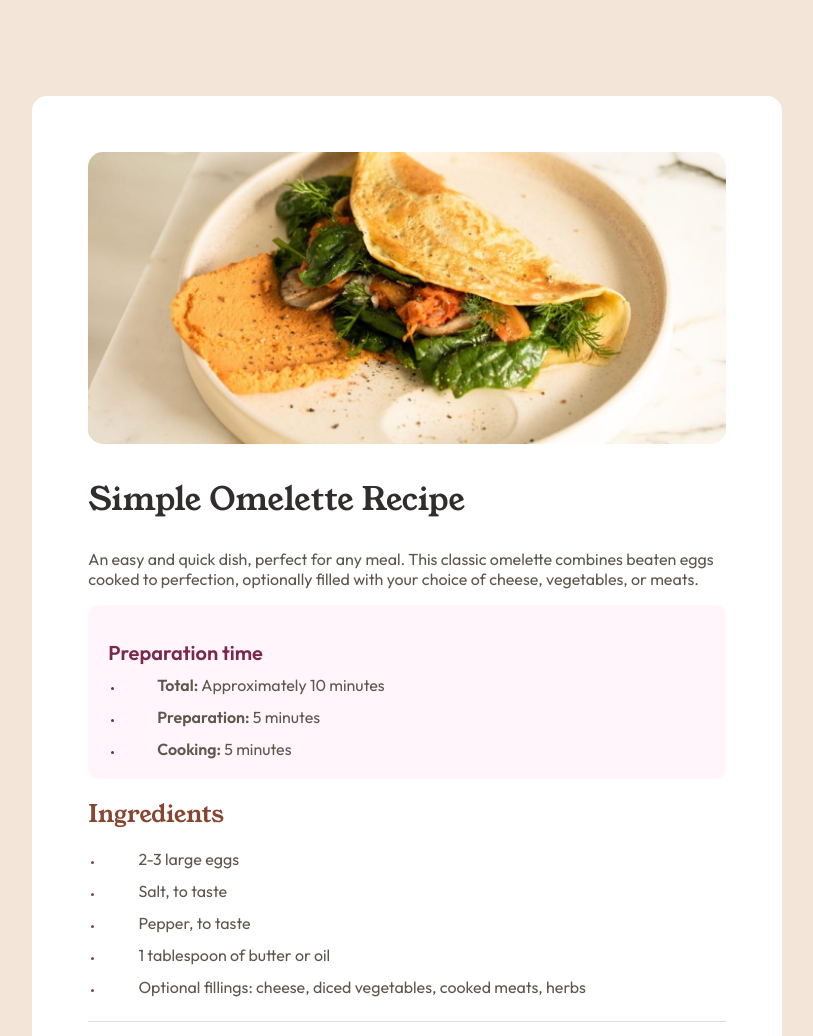
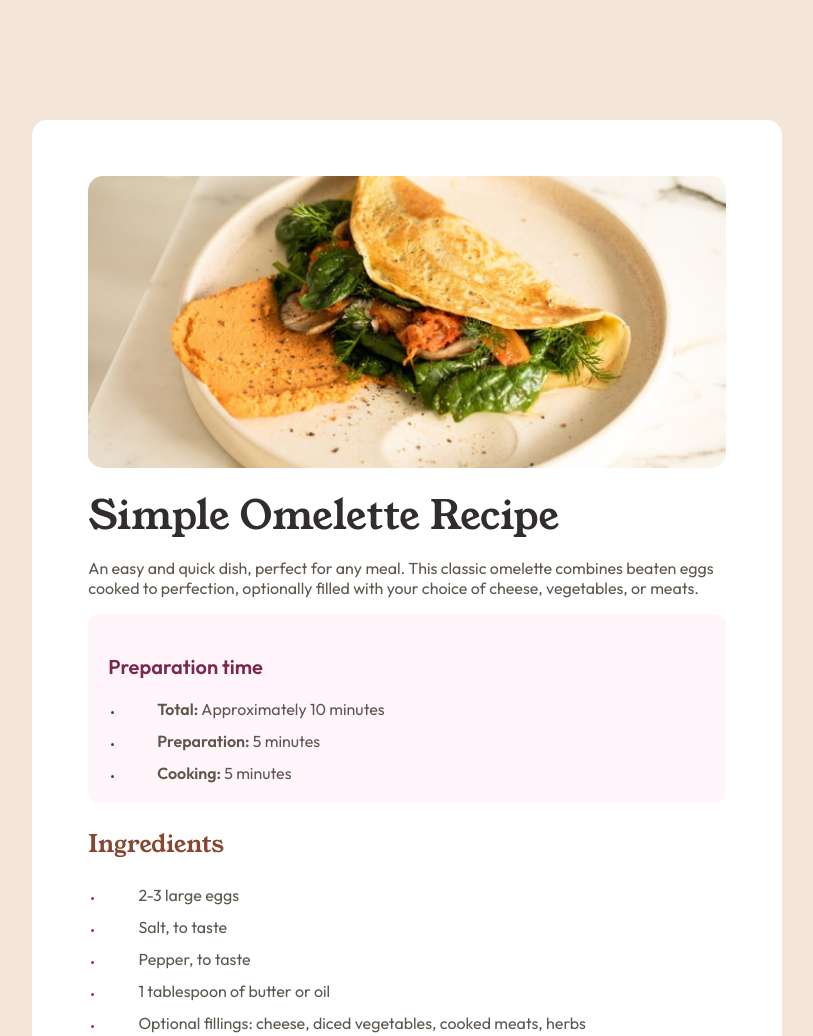
Before and after one commit to MatFrat95/chellenge-004, a plain HTML site: page index.html in a window 1280 px wide. Shown: the top 1036 px of the page, without its empty margins (233-1046 px from the left). Drawn offline with Linux system fonts and the light colour scheme.

Commit message:
card size update

```diff
--- a/scss/style.scss
+++ b/scss/style.scss
@@ -152,8 +152,12 @@ tr + tr {
 @media (min-width: 786px) {
 	.card {
 		max-width: 750px;
-		margin: 12vh auto;
+		margin: 15vh auto;
 		border-radius: 15px;
+		&__title {
+			font-size: 40px;
+			margin: 0.5em 0;
+		}
 	}
 	.hero__img {
 		padding: 7.5%  7.5% 0;
@@ -161,6 +165,9 @@ tr + tr {
 		.card__img {
 			border-radius: 15px;
 		}
+	}
+	.card__h2 {
+		margin: 1em 0;
 	}
 
 	.attribution {
```
Also changed, not shown: css/style.css, 1 other file.
